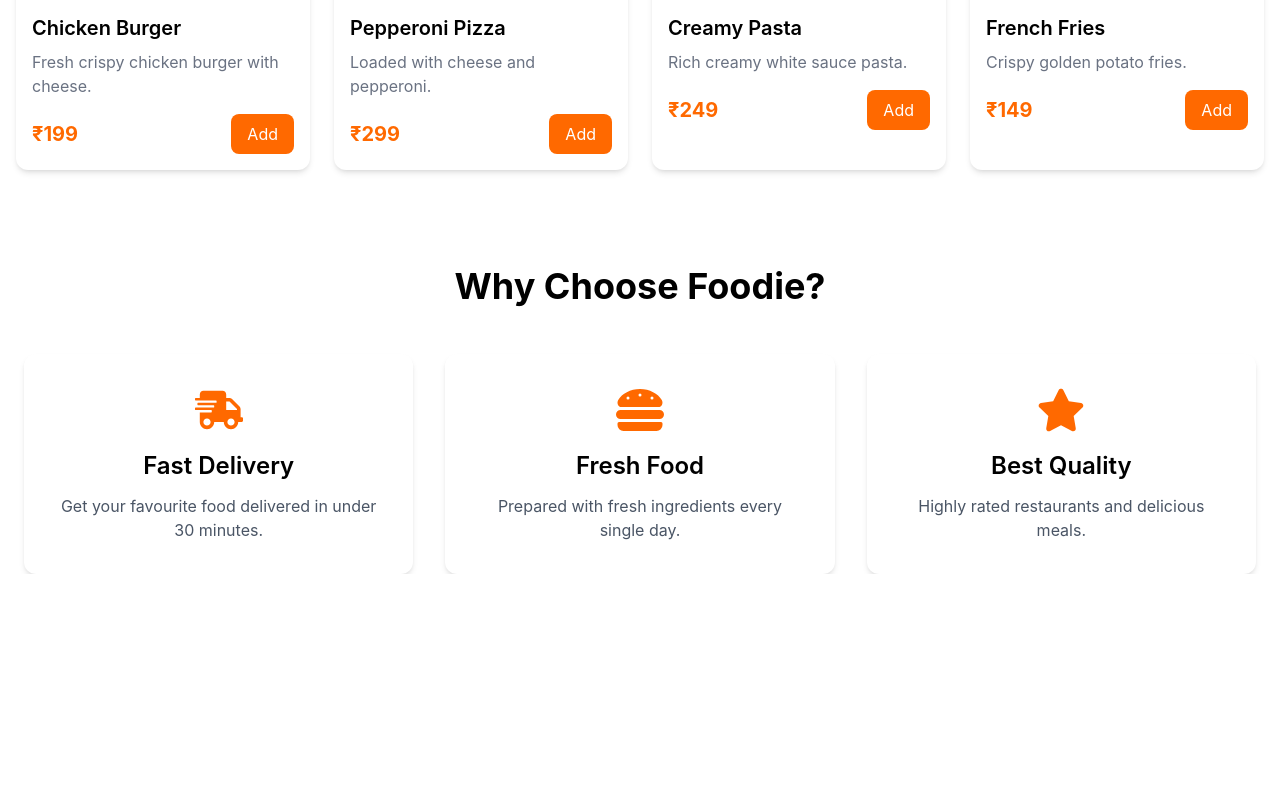
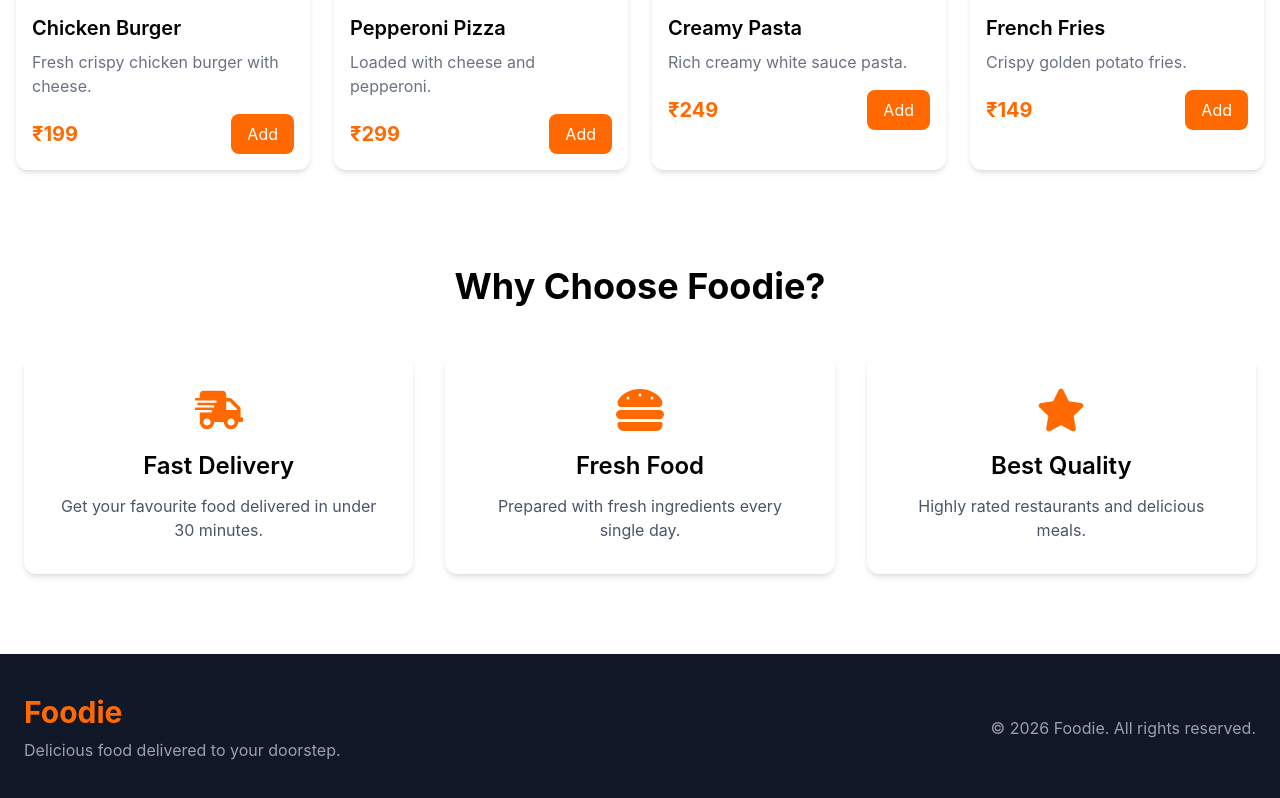
Before and after one commit to kishore-404-dotcom/food-delivery-app, a React (Vite) app in the folder client/: page / in a window 1280 px wide. Shown: the part 1156-1954 px from the top of the page. Before the commit the page ends 1730 px from the top, so only its background shows below. Built offline with nearby package versions, Linux system fonts and the light colour scheme.

Commit message:
feat: add footer section

```diff
--- /dev/null
+++ b/client/src/components/Footer.tsx
@@ -0,0 +1,25 @@
+function Footer() {
+  return (
+    <footer className="mt-20 bg-gray-900 text-white">
+      <div className="mx-auto flex max-w-7xl flex-col items-center justify-between gap-6 px-6 py-10 md:flex-row">
+        <div>
+          <h2 className="text-3xl font-bold text-orange-500">
+            Foodie
+          </h2>
+
+          <p className="mt-2 text-gray-400">
+            Delicious food delivered to your doorstep.
+          </p>
+        </div>
+
+        <div className="text-center md:text-right">
+          <p className="text-gray-400">
+            © 2026 Foodie. All rights reserved.
+          </p>
+        </div>
+      </div>
+    </footer>
+  );
+}
+
+export default Footer;
--- a/client/src/pages/home/Home.tsx
+++ b/client/src/pages/home/Home.tsx
@@ -3,6 +3,7 @@
 import Categories from "../../components/home/Categories";
 import FoodGrid from "../../components/home/FoodGrid";
 import WhyChooseUs from "../../components/home/WhyChooseUs";
+import Footer from "../../components/Footer";
 
 function Home() {
   return (
@@ -12,6 +13,7 @@
       <Categories />
       <FoodGrid />
       <WhyChooseUs />
+      <Footer />
     </>
   );
 }
```
